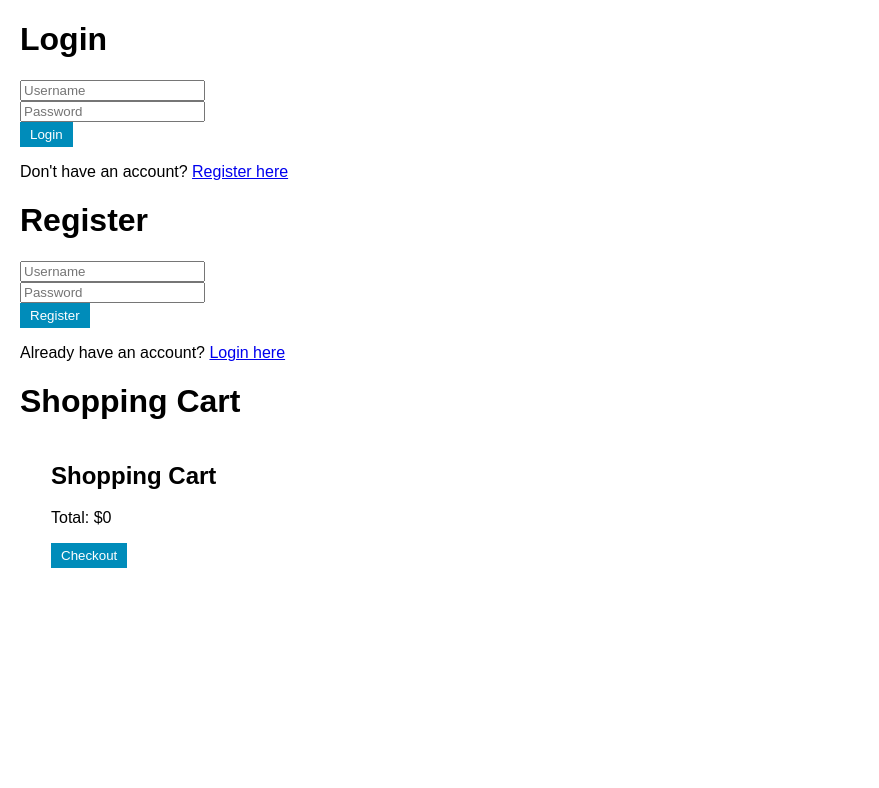
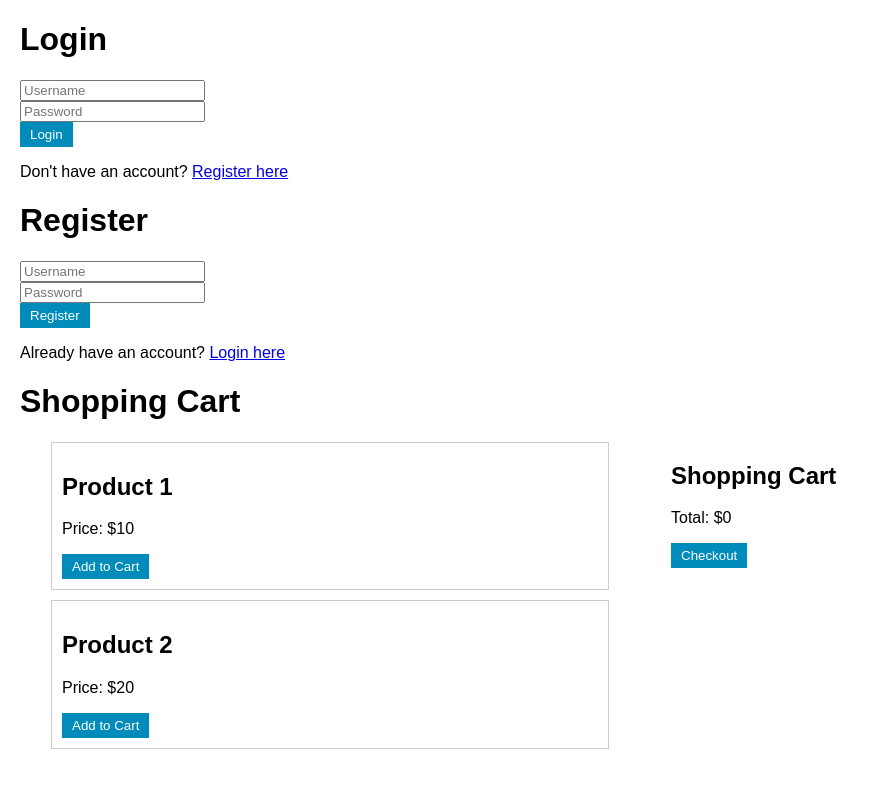
Before and after one commit to KANCHANA-88/Shopping, a plain HTML site: page index.html in a window 1280 px wide. Shown: the whole page, without its empty margins (0-879 px from the left). Drawn offline with Linux system fonts and the light colour scheme.

Commit message:
Update index.html

```diff
--- a/index.html
+++ b/index.html
@@ -29,9 +29,18 @@
 
     <div id="main-section" class="hidden">
         <h1>Shopping Cart</h1>
-
-        <!-- Product list goes here -->
-
+<div class="products">
+        <div class="product">
+            <h2>Product 1</h2>
+            <p>Price: $10</p>
+            <button class="add-to-cart" onclick="addToCart('Product 1', 10)">Add to Cart</button>
+        </div>
+        <div class="product">
+            <h2>Product 2</h2>
+            <p>Price: $20</p>
+            <button class="add-to-cart" onclick="addToCart('Product 2', 20)">Add to Cart</button>
+        </div>
+    </div>
         <div class="cart">
             <h2>Shopping Cart</h2>
             <ul id="cart-items"></ul>
```
